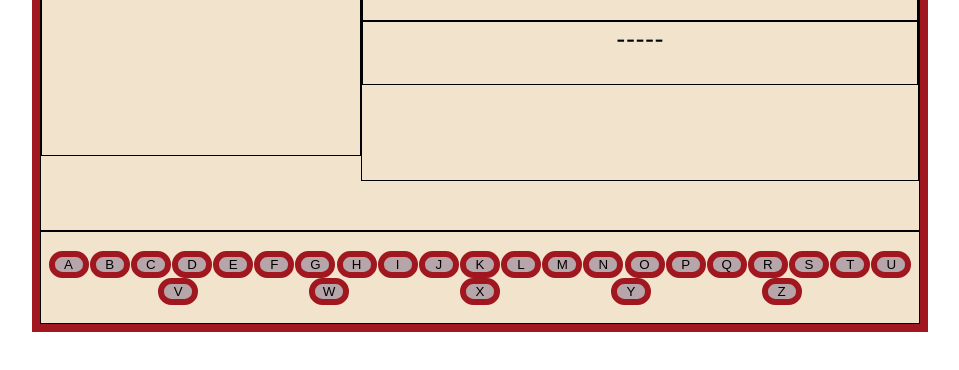
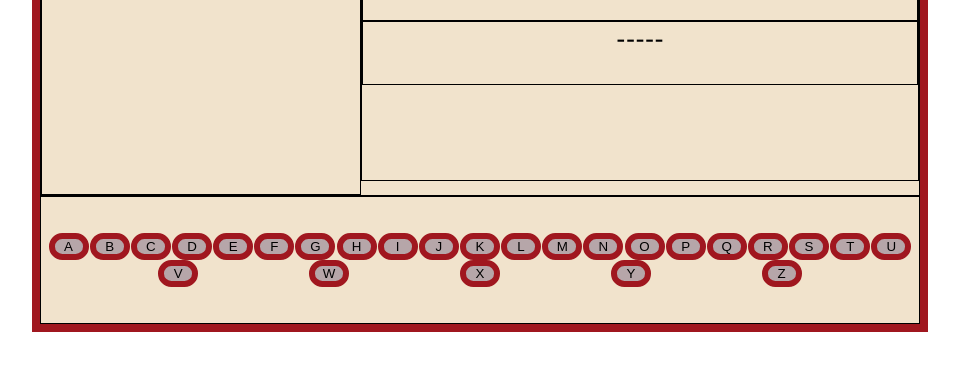
Before and after one commit to marcelarie/Hangman, a plain HTML site: page index.html in a window 1280 px wide. Both pictures are taken after typing "Sample" into the empty fields and a click on the button 640 px from the left and 396 px from the top of the page. Shown: the part 180-550 px from the top of the page, without its empty margins (160-1119 px from the left). Drawn offline with Linux system fonts and the light colour scheme.

Commit message:
middle process style secondPage

```diff
--- a/index.html
+++ b/index.html
@@ -16,6 +16,7 @@
     <div id="general-wrapper">
 
         <section id="welcome" class="column">
+            <img src="https://upload.wikimedia.org/wikipedia/commons/thumb/4/41/Game_and_watch_logo.svg/1200px-Game_and_watch_logo.svg.png" alt="mr game & watch logo">
             <h2>HANGMAN GAME</h2>
             <div class="screen">
             <h1>CHOSE YOUR USERNAME</h1>
@@ -33,7 +34,7 @@
         <section id="secondMainPage" class="mainPage">
             <div id="hangManUp">
                 <div id="hangManCanvas">
-                    <canvas id="canvasBox"></canvas>
+                    <canvas id="canvasBox" height="30em"; width="20em"></canvas>
                 </div>
                 <div id="hangManGuess">
                     <div id="hangManGuessTitle"> Guess the Word</div>
--- a/style.css
+++ b/style.css
@@ -46,8 +46,10 @@ body{
     justify-content: center;
     align-content: center;
     min-width: 20em;
-    max-height: 80%;
+    max-height: 100%;
     border: solid 1px black;
+    display: inline-block;
+    line-height: 0;
 }
 
 #hangManGuess{
@@ -124,7 +126,10 @@ height:20em;
 
 /*canvas draw*/
 #hangManCanvas {
-    padding: 2em;
+    padding: 1em;
+    position: relative;
+    width: 100%;
+    height: 100%;
 }
 
 /*STYLE MAIN PAGE */
@@ -138,9 +143,16 @@ height:20em;
     justify-content: center;
     background-color: var(--consoleBrightSurface);
     font-family: 'Righteous', cursive;
+    position: relative;
+}
+
+#welcome > img{
+    max-width: 5em;
+    position: absolute;
+    top: 3em;
+    left: 2em;
 
 }
-
 body {
     /*border: 0.5em solid var(--mainBorderColor);*/
     margin: 2em 0;
```
